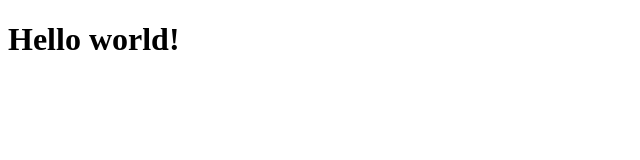
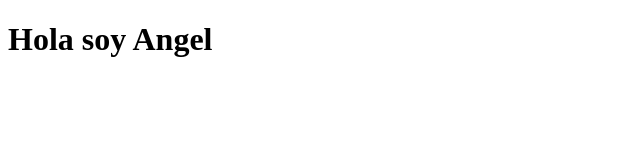
Before and after one commit to ValenciaArcega/hasi, a React (Vite) app: page / in a window 1280 px wide. Shown: the top 160 px of the page, without its empty margins (0-640 px from the left). Built offline with nearby package versions, Linux system fonts and the light colour scheme.

Commit message:
render the login component, also some test gh pages load

```diff
--- a/index.html
+++ b/index.html
@@ -3,9 +3,8 @@
 
 <head>
   <meta charset="UTF-8" />
-  <link rel="icon" type="image/svg+xml" href="/vite.svg" />
   <meta name="viewport" content="width=device-width, initial-scale=1.0" />
-  <title>Vite App</title>
+  <title>Hasi - Escuchalos</title>
 </head>
 
 <body>
@@ -13,7 +12,7 @@
     <!-- Espacio para renderizar el contenido -->
   </div>
 
-  <script type="module" src="/main.jsx"></script>
+  <script type="module" src="./main.jsx"></script>
 </body>
 
 </html>
--- a/main.jsx
+++ b/main.jsx
@@ -1,5 +1,5 @@
 import { createRoot } from 'react-dom/client';
-import { App } from "./src/App";
+import { App } from "/src/App";
 
 const root = createRoot(document.getElementById('app'));
 
--- a/src/App.jsx
+++ b/src/App.jsx
@@ -1,6 +1,7 @@
+import Login from './components/Login';
 
 export function App() {
   return (
-    <h1>Hello world!</h1>
+    <Login />
   );
 }
--- /dev/null
+++ b/src/components/Login.jsx
@@ -0,0 +1,7 @@
+const Login = () => {
+  return (
+    <h1>Hola soy Angel</h1>
+  );
+};
+
+export default Login;
```
